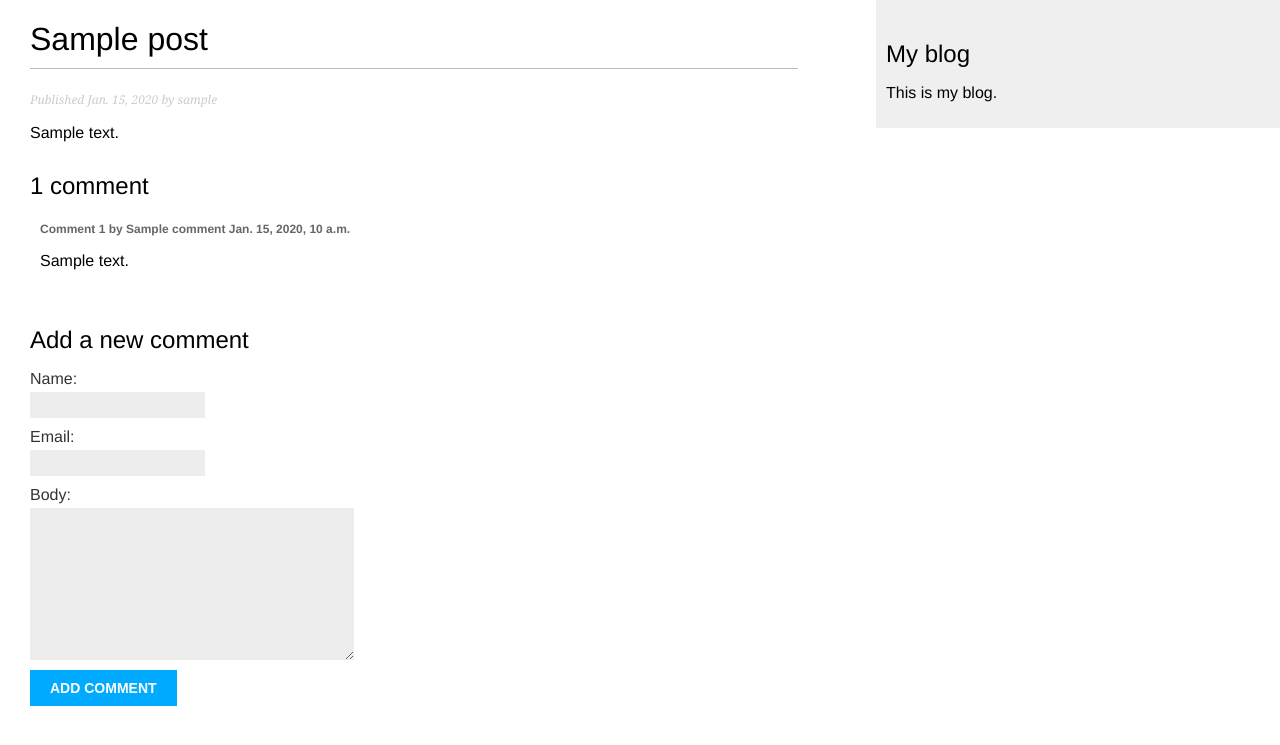
After one commit to UN-9BOT/django-blog, a Django app: a page that uses mysite/blog/templates/blog/post/detail.html in a window 1280 px wide. The commit adds this page. Shown: the top 745 px of the page. Run offline with Django 4.2, Linux system fonts and the light colour scheme; tables that the repository leaves empty hold one stand-in row (values such as "Sample post").

Commit message:
add comment block on post and admin panel

```diff
--- /dev/null
+++ b/mysite/blog/forms.py
@@ -0,0 +1,9 @@
+from django import forms
+
+from blog.models import Comment
+
+
+class CommentForm(forms.ModelForm):
+    class Meta:
+        model = Comment
+        fields = ['name', 'email', 'body']
--- a/mysite/blog/models.py
+++ b/mysite/blog/models.py
@@ -1,4 +1,5 @@
 from django.db import models
+from django.urls import reverse
 from django.utils import timezone
 from django.contrib.auth.models import User
 
@@ -17,7 +18,8 @@ class Post(models.Model):
         PUBLISHED = 'PB', 'Published'
 
     title: models.CharField = models.CharField(max_length=255)
-    slug: models.SlugField = models.SlugField(max_length=255)
+    slug: models.SlugField = models.SlugField(max_length=255,
+                                              unique_for_date='publish')
     body: models.TextField = models.TextField()
     publish: models.DateField = models.DateField(default=timezone.now)
     created: models.DateTimeField = models.DateTimeField(auto_now_add=True)
@@ -37,3 +39,28 @@ class Post(models.Model):
 
     def __str__(self) -> str:
         return f"{self.title}"
+
+    def get_absolute_url(self) -> str:
+        return reverse('blog:post_detail', args=[self.publish.year,
+                                                 self.publish.month,
+                                                 self.publish.day,
+                                                 self.slug])
+
+
+class Comment(models.Model):
+    post: models.ForeignKey = models.ForeignKey(Post,
+                                                on_delete=models.CASCADE,
+                                                related_name='comments')
+    name: models.CharField = models.CharField(max_length=80)
+    email: models.EmailField = models.EmailField()
+    body: models.TextField = models.TextField()
+    created: models.DateTimeField = models.DateTimeField(auto_now_add=True)
+    updated: models.DateTimeField = models.DateTimeField(auto_now=True)
+    active: models.BooleanField = models.BooleanField(default=True)
+
+    class Meta:
+        ordering = ['created']
+        indexes = [models.Index(fields=['created'])]
+
+    def __str__(self) -> str:
+        return f"Comment by {self.name} on {self.post}"
--- a/mysite/blog/templates/blog/post/detail.html
+++ b/mysite/blog/templates/blog/post/detail.html
@@ -0,0 +1,24 @@
+{% extends "blog/base.html" %}
+{% block title %}
+    {{ post.title }}
+{% endblock title %}
+{% block content %}
+    <h1>{{ post.title }}</h1>
+    <p class="date">Published {{ post.publish }} by {{ post.author }}</p>
+    {{ post.body|linebreaks }}
+    {% with comments.count as total_comments %}
+        <h2>{{ total_comments }} comment {{ total_comments|pluralize }}</h2>
+    {% endwith %}
+    {% for comment in comments %}
+        <div class="comment">
+            <p class="info">
+                Comment {{ forloop.counter }} by {{ comment.name }}
+                {{ comment.created }}
+            </p>
+            {{ comment.body|linebreaks}}
+        </div>
+        {% empty %}
+            <p>There are no comments.</p>
+    {% endfor %}
+    {% include "blog/post/includes/comment_form.html" %}
+{% endblock content %}
--- /dev/null
+++ b/mysite/blog/templates/blog/post/includes/comment_form.html
@@ -0,0 +1,6 @@
+<h2>Add a new comment</h2>
+<form action="{% url "blog:post_comment" post.id %}" method="post">
+    {{ form.as_p }}
+    {% csrf_token %}
+    <p><input type="submit" value="Add comment"></p>
+</form>
--- a/mysite/blog/templates/blog/post/list.html
+++ b/mysite/blog/templates/blog/post/list.html
@@ -4,7 +4,7 @@
     <h1>My Blog</h1>
     {% for post in posts %}
         <h2>
-            <a href="{% url 'blog:post_detail' post.id %}">
+            <a href="{{ post.get_absolute_url }}">
                 {{ post.title }}
             </a>
         </h2>
--- a/mysite/blog/urls.py
+++ b/mysite/blog/urls.py
@@ -4,6 +4,8 @@ from . import views
 app_name = 'blog'
 
 urlpatterns = [
-    path('', views.post_list, name='post_list'),
-    path('<int:id>', views.post_detail, name='post_detail')
+    path('', views.PostListView.as_view(), name='post_list'),
+    path('<int:year>/<int:month>/<int:day>/<slug:post>/',
+         views.post_detail, name='post_detail'),
+    path('<int:post_id>/comment/', views.post_comment, name='post_comment'),
 ]
--- a/mysite/blog/views.py
+++ b/mysite/blog/views.py
@@ -1,8 +1,19 @@
 from django.db.models import QuerySet
 from django.http import HttpRequest, HttpResponse
 from django.shortcuts import get_object_or_404, render
+from django.views.generic import ListView
+from django.views.decorators.http import require_POST
 
 from blog.models import Post
+from blog.forms import CommentForm
+
+
+class PostListView(ListView):
+    """Альтернативное представление списка постов."""
+
+    queryset = Post.published.all()
+    context_object_name = 'posts'
+    template_name = 'blog/post/list.html'
 
 
 def post_list(request: HttpRequest) -> HttpResponse:
@@ -10,8 +21,33 @@ def post_list(request: HttpRequest) -> HttpResponse:
     return render(request, 'blog/post/list.html', {'posts': posts})
 
 
-def post_detail(request: HttpRequest, id: int) -> HttpResponse:
+def post_detail(request: HttpRequest, year: int,
+                month: int, day: int, post: Post) -> HttpResponse:
     post = get_object_or_404(Post,
-                             id=id,
+                             status=Post.Status.PUBLISHED,
+                             slug=post,
+                             publish__year=year,
+                             publish__month=month,
+                             publish__day=day)
+    comments = post.comments.filter(active=True)  # type: ignore
+    form = CommentForm()
+    return render(request, 'blog/post/detail.html', {'post': post,
+                                                     'comments': comments,
+                                                     'form': form})
+
+
+@require_POST
+def post_comment(request: HttpRequest, post_id: int) -> HttpResponse:
+    post = get_object_or_404(Post,
+                             id=post_id,
                              status=Post.Status.PUBLISHED)
-    return render(request, 'blog/post/detail.html', {'posts': post})
+    comment = None
+    form = CommentForm(data=request.POST)
+    if form.is_valid():
+        comment = form.save(commit=False)
+        comment.post = post
+        comment.save()
+    return render(request, 'blog/post/comment.html',
+                  {'post': post,
+                   'form': form,
+                   'comment': comment})
--- a/mysite/mysite/settings.py
+++ b/mysite/mysite/settings.py
@@ -37,8 +37,9 @@ INSTALLED_APPS = [
     "django.contrib.sessions",
     "django.contrib.messages",
     "django.contrib.staticfiles",
+    "taggit",
 
-    'blog',
+    "blog",
 ]
 
 MIDDLEWARE = [
```
Also changed, not shown: mysite/blog/admin.py (+8 -1 lines), mysite/blog/templates/blog/post/comment.html (added, +10 -0 lines), mysite/blog/migrations/0002_alter_post_slug.py (added), mysite/blog/migrations/0003_comment.py (added).
